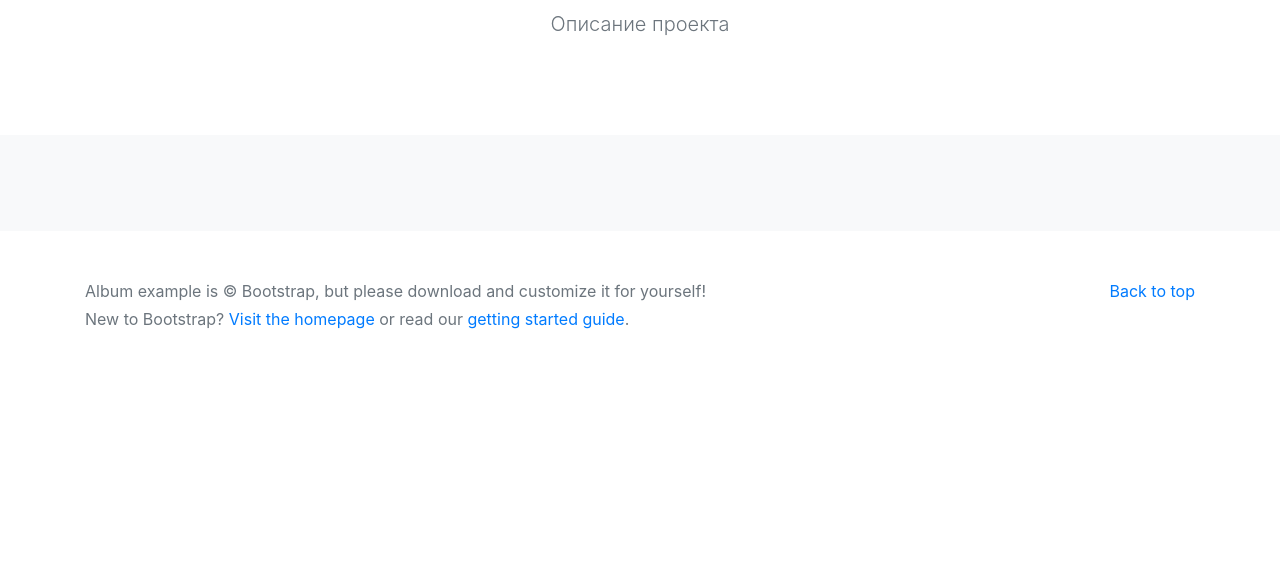
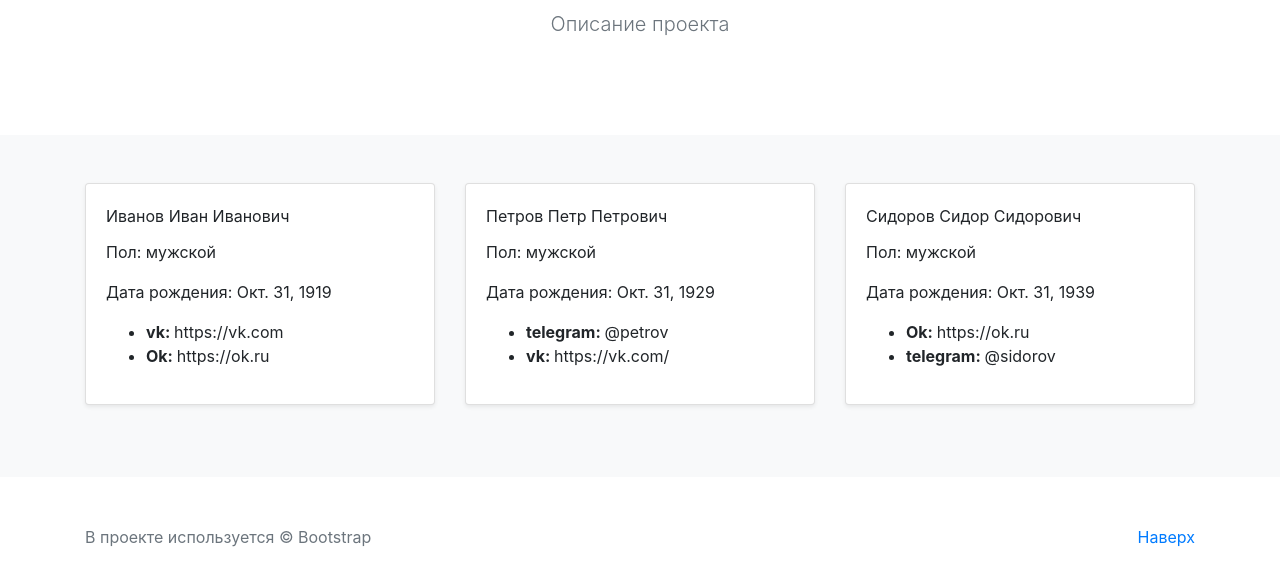
Before and after one commit to artembo/learn_django, a Django app: page / in a window 1280 px wide. Shown: the part 199-785 px from the top of the page. Run offline with Django 3.2, Linux system fonts and the light colour scheme; data comes from the database, SQL or seed files in the repository; data that the repository does not hold is empty; some libraries are stand-ins or nearby versions.

Commit message:
Начальный конфиг для второго занятия. Подключен bootstrap4.

```diff
--- a/firstapp/models.py
+++ b/firstapp/models.py
@@ -5,9 +5,6 @@ class Person(models.Model):
     fio = models.CharField('ФИО', max_length=100)
     birthday = models.DateField('День рождения')
     gender = models.BooleanField('Пол', default=True)
-
-    def get_contacts(self):
-        return self.contacts.all()
 
     def __str__(self):
         gender = '(М)' if self.gender else '(Ж)'
--- a/firstapp/urls.py
+++ b/firstapp/urls.py
@@ -1,9 +1,7 @@
 from django.urls import path
 
-from firstapp.views import index, PersonView, ContactCreatedView
+from firstapp.views import index
 
 urlpatterns = [
     path('', index),
-    path('person/<pk>/', PersonView.as_view()),
-    path('person/contact/created/', ContactCreatedView.as_view(), name='contact_created')
 ]
--- a/firstapp/views.py
+++ b/firstapp/views.py
@@ -1,37 +1,10 @@
 from django.shortcuts import render
-from django.urls import reverse_lazy
-from django.views.generic import CreateView, TemplateView, DetailView
-
-from firstapp.forms import ContactForm
-from firstapp.models import Person, Contact
+from firstapp.models import Person
 
 
 def index(request):
-    people = Person.objects.prefetch_related('contacts')
+    people = Person.objects.all()
     context = {
         'people': people
     }
     return render(request, 'firstapp.html', context)
-
-
-class PersonView(DetailView, CreateView):
-    model = Person
-    queryset = Person.objects.prefetch_related('contacts')
-    context_object_name = 'person'
-    template_name = 'person.html'
-    form_class = ContactForm
-    success_url = reverse_lazy('contact_created')
-
-    def get_initial(self):
-        return {
-            'person': self.kwargs.get('pk')
-        }
-
-    def get_form_kwargs(self):
-        form_kwargs = super().get_form_kwargs()
-        print(form_kwargs)
-        return form_kwargs
-
-
-class ContactCreatedView(TemplateView):
-    template_name = 'contact_successfully_added.html'
--- /dev/null
+++ b/fixture.json
@@ -0,0 +1,83 @@
+[
+{
+    "model": "firstapp.person",
+    "pk": 1,
+    "fields": {
+        "fio": "\u0418\u0432\u0430\u043d\u043e\u0432 \u0418\u0432\u0430\u043d \u0418\u0432\u0430\u043d\u043e\u0432\u0438\u0447",
+        "birthday": "1919-10-31",
+        "gender": true
+    }
+},
+{
+    "model": "firstapp.person",
+    "pk": 2,
+    "fields": {
+        "fio": "\u041f\u0435\u0442\u0440\u043e\u0432 \u041f\u0435\u0442\u0440 \u041f\u0435\u0442\u0440\u043e\u0432\u0438\u0447",
+        "birthday": "1929-10-31",
+        "gender": true
+    }
+},
+{
+    "model": "firstapp.person",
+    "pk": 3,
+    "fields": {
+        "fio": "\u0421\u0438\u0434\u043e\u0440\u043e\u0432 \u0421\u0438\u0434\u043e\u0440 \u0421\u0438\u0434\u043e\u0440\u043e\u0432\u0438\u0447",
+        "birthday": "1939-10-31",
+        "gender": true
+    }
+},
+{
+    "model": "firstapp.contact",
+    "pk": 1,
+    "fields": {
+        "person": 1,
+        "service": "vk",
+        "link": "https://vk.com"
+    }
+},
+{
+    "model": "firstapp.contact",
+    "pk": 2,
+    "fields": {
+        "person": 1,
+        "service": "Ok",
+        "link": "https://ok.ru"
+    }
+},
+{
+    "model": "firstapp.contact",
+    "pk": 3,
+    "fields": {
+        "person": 2,
+        "service": "telegram",
+        "link": "@petrov"
+    }
+},
+{
+    "model": "firstapp.contact",
+    "pk": 4,
+    "fields": {
+        "person": 2,
+        "service": "vk",
+        "link": "https://vk.com/"
+    }
+},
+{
+    "model": "firstapp.contact",
+    "pk": 5,
+    "fields": {
+        "person": 3,
+        "service": "Ok",
+        "link": "https://ok.ru"
+    }
+},
+{
+    "model": "firstapp.contact",
+    "pk": 6,
+    "fields": {
+        "person": 3,
+        "service": "telegram",
+        "link": "@sidorov"
+    }
+}
+]
--- a/learn_django/settings.py
+++ b/learn_django/settings.py
@@ -38,11 +38,9 @@ INSTALLED_APPS = [
     'django.contrib.messages',
     'django.contrib.staticfiles',
     'firstapp',
-    'debug_toolbar',
 ]
 
 MIDDLEWARE = [
-    'debug_toolbar.middleware.DebugToolbarMiddleware',
     'django.middleware.security.SecurityMiddleware',
     'django.contrib.sessions.middleware.SessionMiddleware',
     'django.middleware.common.CommonMiddleware',
--- a/learn_django/urls.py
+++ b/learn_django/urls.py
@@ -11,7 +11,3 @@ urlpatterns = [
 
 if settings.DEBUG:
     urlpatterns += static(settings.STATIC_URL, document_root=settings.STATIC_ROOT)
-    import debug_toolbar
-    urlpatterns = [
-        path('__debug__/', include(debug_toolbar.urls)),
-    ] + urlpatterns
--- a/templates/base.html
+++ b/templates/base.html
@@ -1,7 +1,9 @@
+{% load static %}
 <!doctype html>
 <html lang="en">
 <head>
-    {% include "header.html" %}
+    <link href="{% static "css/bootstrap.min.css" %}" rel="stylesheet">
+    <link href="{% static "css/theme.css" %}" rel="stylesheet">
 </head>
 <body>
 <header>
@@ -9,15 +11,13 @@
         <div class="container">
             <div class="row">
                 <div class="col-sm-8 col-md-7 py-4">
-          <h4 class="text-white">About</h4>
-          <p class="text-muted">Add some information about the album below, the author, or any other background context. Make it a few sentences long so folks can pick up some informative tidbits. Then, link them off to some social networking sites or contact information.</p>
+                    <h4 class="text-white">Learn Django</h4>
                 </div>
                 <div class="col-sm-4 offset-md-1 py-4">
                     <h4 class="text-white">Contact</h4>
                     <ul class="list-unstyled">
-            <li><a href="#" class="text-white">Follow on Twitter</a></li>
-            <li><a href="#" class="text-white">Like on Facebook</a></li>
-            <li><a href="#" class="text-white">Email me</a></li>
+                        <li><a href="https://github.com/artembo/learn_django" class="text-white">Github</a></li>
+                        <li><a href="mailto:artembo@me.com" class="text-white">Email me</a></li>
                     </ul>
                 </div>
             </div>
@@ -28,7 +28,8 @@
             <a href="#" class="navbar-brand d-flex align-items-center">
                 <strong>Список контактов</strong>
             </a>
-      <button class="navbar-toggler" type="button" data-toggle="collapse" data-target="#navbarHeader" aria-controls="navbarHeader" aria-expanded="false" aria-label="Toggle navigation">
+            <button class="navbar-toggler" type="button" data-toggle="collapse" data-target="#navbarHeader"
+                    aria-controls="navbarHeader" aria-expanded="false" aria-label="Toggle navigation">
                 <span class="navbar-toggler-icon"></span>
             </button>
         </div>
@@ -41,10 +42,6 @@
         <div class="container">
             <h1 class="jumbotron-heading">Список контактов</h1>
             <p class="lead text-muted">Описание проекта</p>
-{#      <p>#}
-{#        <a href="#" class="btn btn-primary my-2">Main call to action</a>#}
-{#        <a href="#" class="btn btn-secondary my-2">Secondary action</a>#}
-{#      </p>#}
         </div>
     </section>
 
@@ -60,12 +57,12 @@
 <footer class="text-muted">
     <div class="container">
         <p class="float-right">
-      <a href="#">Back to top</a>
+            <a href="#">Наверх</a>
         </p>
-    <p>Album example is &copy; Bootstrap, but please download and customize it for yourself!</p>
-    <p>New to Bootstrap? <a href="{{ site.url }}/">Visit the homepage</a> or read our <a href="{{ site.baseurl }}/docs/{{ site.docs_version }}/getting-started/introduction/">getting started guide</a>.</p>
+        <p>В проекте используется &copy; Bootstrap</p>
     </div>
 </footer>
-  {% include "scripts.html" %}
+<script src="{% static "js/jquery-slim.min.js" %}"></script>
+<script src="{% static "js/bootstrap.min.js" %}"></script>
 </body>
 </html>
--- a/templates/contact_card.html
+++ b/templates/contact_card.html
@@ -7,19 +7,12 @@
       <p class="card-text">Пол: {% if person.gender %}мужской{% else %}женский{% endif %}</p>
       <p class="card-text">Дата рождения: {{ person.birthday }}</p>
       <ul>
-        {% for contact in person.get_contacts %}
+        {% for contact in person.contacts.all %}
             <li><strong>{{ contact.service }}: </strong><span>{{ contact.link }}</span></li>
         {% empty %}
             <li>{{ person.fio }} контактов не имеет</li>
         {% endfor %}
       </ul>
-      <div class="d-flex justify-content-between align-items-center">
-        <div class="btn-group">
-          <button type="button" class="btn btn-sm btn-outline-secondary">View</button>
-          <button type="button" class="btn btn-sm btn-outline-secondary">Edit</button>
-        </div>
-        <small class="text-muted">9 mins</small>
-      </div>
     </div>
   </div>
 </div>
--- a/templates/header.html
+++ /dev/null
@@ -1,3 +0,0 @@
-{% load static %}
-<link href="{% static "css/bootstrap.min.css" %}" rel="stylesheet">
-<link href="{% static "css/theme.css" %}" rel="stylesheet">
--- a/templates/scripts.html
+++ /dev/null
@@ -1,3 +0,0 @@
-{% load static %}
-<script src="{% static "js/jquery-slim.min.js" %}"></script>
-<script src="{% static "js/bootstrap.min.js" %}"></script>
```
Also changed, not shown: 2 lesson.md (deleted, +0 -4 lines), firstapp/forms.py (deleted, +0 -17 lines), templates/contact_successfully_added.html (deleted, +0 -7 lines), templates/person.html (deleted, +0 -14 lines), README.md. Lines whose indentation alone changed are shown as unchanged.
